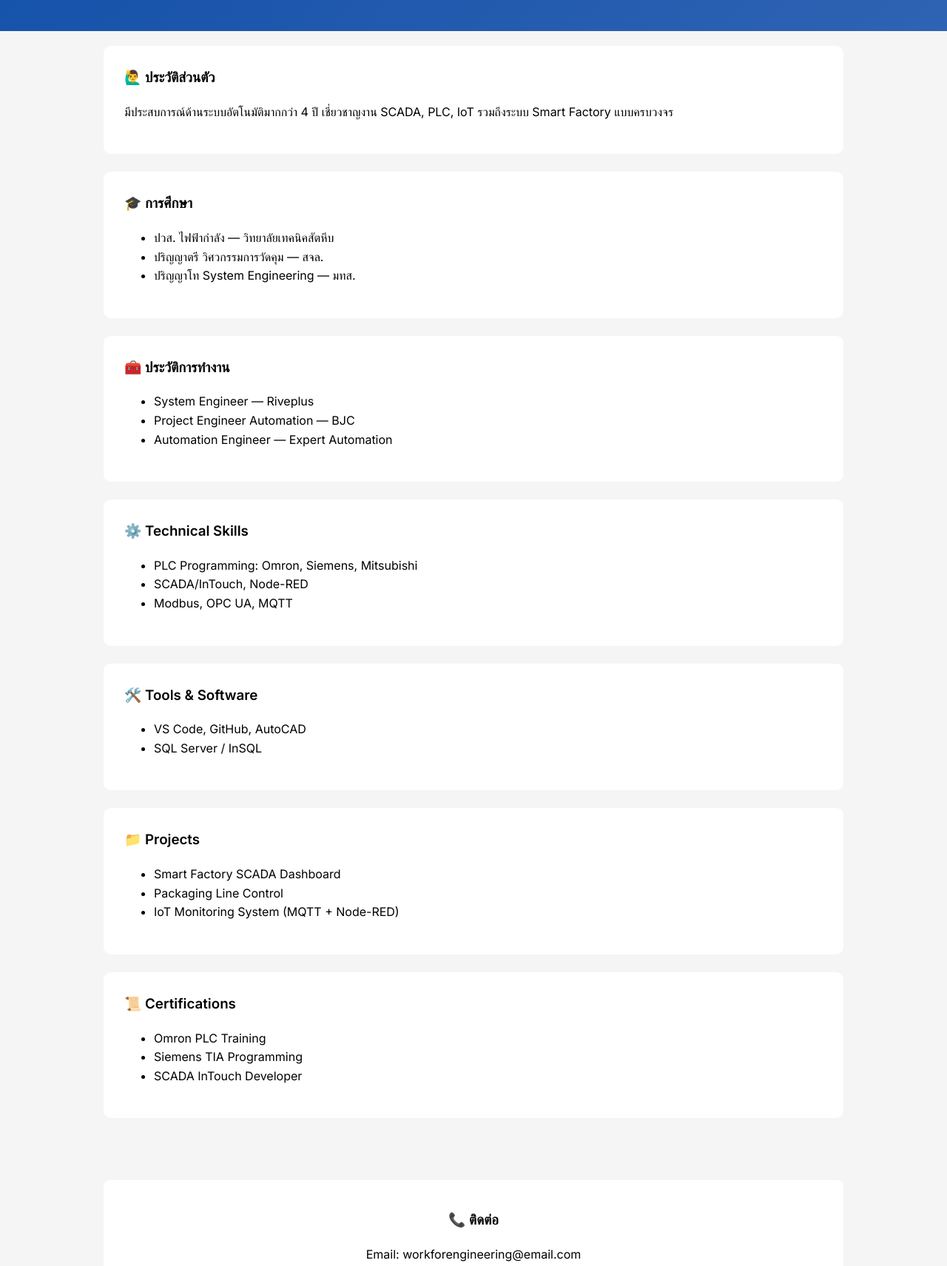
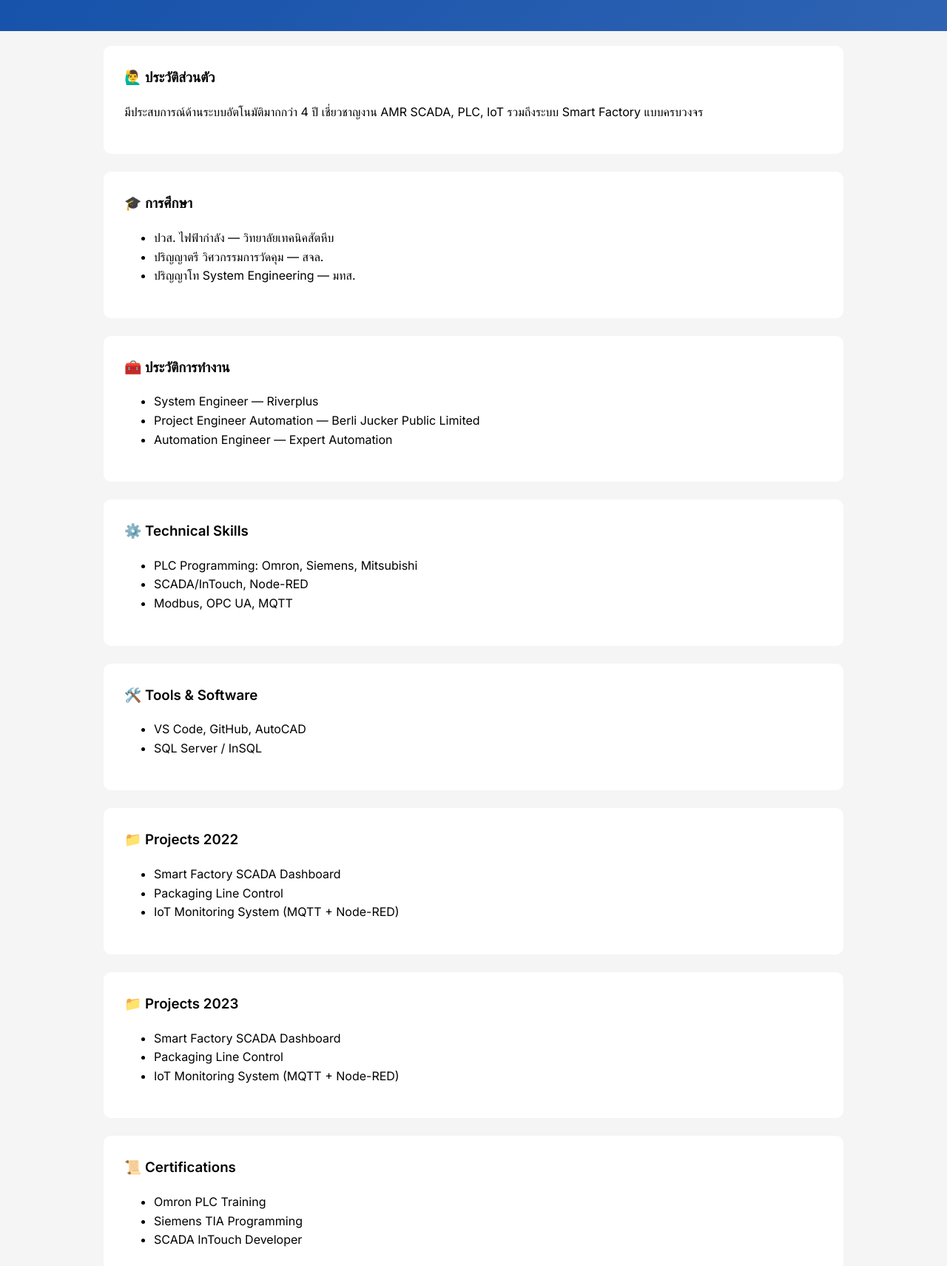
Before and after one commit to SasinKsw/my-portfolio, a plain HTML site: page index.html in a window 1280 px wide. Shown: the part 380-2091 px from the top of the page at 74% size. Drawn offline with Linux system fonts and the light colour scheme.

Commit message:
update index

```diff
--- a/index.html
+++ b/index.html
@@ -31,7 +31,7 @@
     <section class="about">
       <h3>🙋‍♂️ ประวัติส่วนตัว</h3>
       <p>
-        มีประสบการณ์ด้านระบบอัตโนมัติมากกว่า 4 ปี เชี่ยวชาญงาน SCADA, PLC,
+        มีประสบการณ์ด้านระบบอัตโนมัติมากกว่า 4 ปี เชี่ยวชาญงาน AMR SCADA, PLC,
         IoT รวมถึงระบบ Smart Factory แบบครบวงจร
       </p>
     </section>
@@ -48,8 +48,8 @@
     <section id="work-experience">
       <h3>🧰 ประวัติการทำงาน</h3>
       <ul>
-        <li>System Engineer — Riveplus</li>
-        <li>Project Engineer Automation — BJC</li>
+        <li>System Engineer — Riverplus</li>
+        <li>Project Engineer Automation — Berli Jucker Public Limited</li>
         <li>Automation Engineer — Expert Automation</li>
       </ul>
     </section>
@@ -71,8 +71,17 @@
       </ul>
     </section>
 
-    <section id="projects">
-      <h3>📁 Projects</h3>
+    <section id="projects 2022">
+      <h3>📁 Projects 2022</h3>
+      <ul>
+        <li>Smart Factory SCADA Dashboard</li>
+        <li>Packaging Line Control</li>
+        <li>IoT Monitoring System (MQTT + Node-RED)</li>
+      </ul>
+    </section>
+
+        <section id="projects 2023">
+      <h3>📁 Projects 2023</h3>
       <ul>
         <li>Smart Factory SCADA Dashboard</li>
         <li>Packaging Line Control</li>
```
